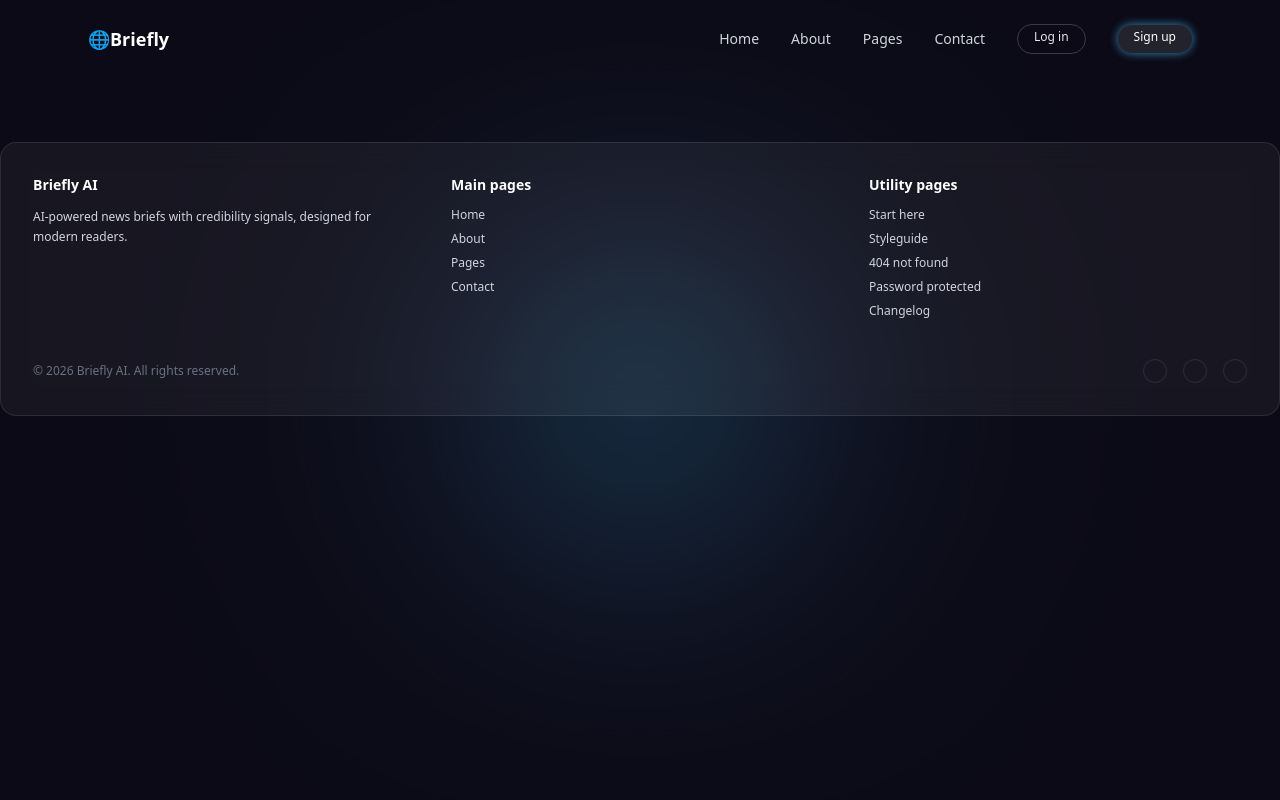
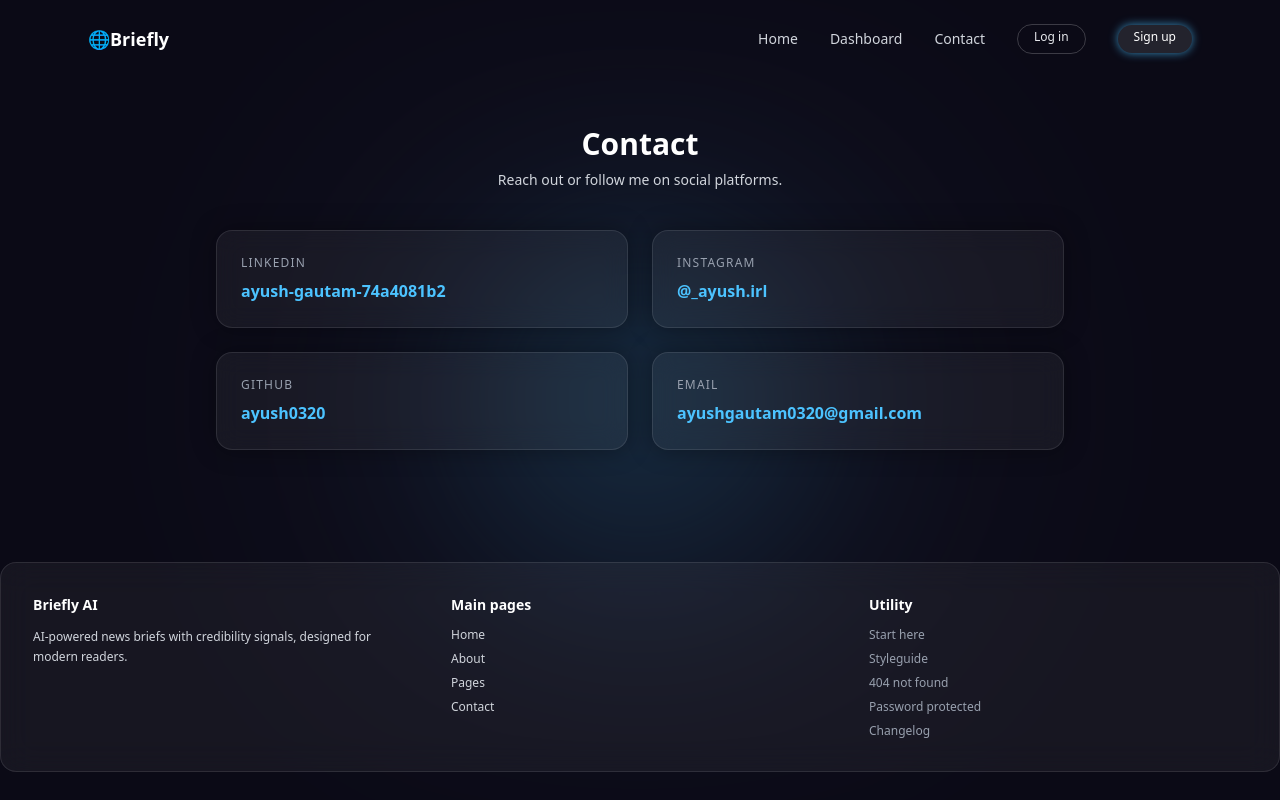
Before and after one commit to ayush0320/briefly-ai, a React (Vite) app in the folder client/: page /contact in a window 1280 px wide. Built offline with nearby package versions, Linux system fonts and the light colour scheme; no server answers.

Commit message:
feat: Add About and Contact pages; update Navbar and Footer links

```diff
--- a/client/src/App.tsx
+++ b/client/src/App.tsx
@@ -8,7 +8,8 @@ import Login from "./pages/Login.tsx";
 import Register from "./pages/Register.tsx";
 import Preferences from "./pages/Preferences.tsx";
 import Credibility from "./pages/Credibility.tsx";
-import Search from "./pages/Search.tsx";
+import Contact from "./pages/Contact.tsx";
+import About from "./pages/About.tsx";
 
 const Home = () => (
   <>
@@ -28,7 +29,8 @@ const App = () => {
         <Routes>
           <Route path="/" element={<Home />} />
           <Route path="/dashboard" element={<Dashboard />} />
-          <Route path="/search" element={<Search />} />
+          <Route path="/contact" element={<Contact />} />
+          <Route path="/about" element={<About />} />
           <Route path="/login" element={<Login />} />
           <Route path="/register" element={<Register />} />
           <Route path="/preferences" element={<Preferences />} />
--- a/client/src/components/Footer.tsx
+++ b/client/src/components/Footer.tsx
@@ -1,14 +1,20 @@
-import React from 'react'
+import React from "react";
+import { Link } from "react-router-dom";
 
 const Footer = () => {
+  const mainLinks = [
+    { label: "Home", to: "/" },
+    { label: "About", to: "/about" },
+    { label: "Pages", to: "/pages" },
+    { label: "Contact", to: "/contact" },
+  ];
 
-    const mainLinks = ["Home", "About", "Pages", "Contact"];
   const utilityLinks = [
     "Start here",
     "Styleguide",
     "404 not found",
     "Password protected",
-    "Changelog"
+    "Changelog",
   ];
 
   return (
@@ -27,41 +33,27 @@ const Footer = () => {
             <h4 className="text-white font-semibold">Main pages</h4>
             <ul className="mt-3 space-y-2 text-xs">
               {mainLinks.map((item) => (
-                  <li key={item}>
-                    <a href="#" className="hover:text-white transition">
-                      {item}
-                    </a>
+                <li key={item.label}>
+                  <Link to={item.to} className="hover:text-white transition">
+                    {item.label}
+                  </Link>
                 </li>
               ))}
             </ul>
           </div>
 
           <div>
-              <h4 className="text-white font-semibold">Utility pages</h4>
-              <ul className="mt-3 space-y-2 text-xs">
+            <h4 className="text-white font-semibold">Utility</h4>
+            <ul className="mt-3 space-y-2 text-xs text-gray-400">
               {utilityLinks.map((item) => (
-                  <li key={item}>
-                    <a href="#" className="hover:text-white transition">
-                      {item}
-                    </a>
-                  </li>
+                <li key={item}>{item}</li>
               ))}
             </ul>
           </div>
         </div>
+      </footer>
+    </div>
+  );
+};
 
-          <div className="mt-10 flex flex-col md:flex-row md:items-center md:justify-between text-xs text-gray-500">
-            <p>© 2026 Briefly AI. All rights reserved.</p>
-            <div className="mt-4 md:mt-0 flex gap-4">
-              <span className="h-6 w-6 rounded-full border border-white/10" />
-              <span className="h-6 w-6 rounded-full border border-white/10" />
-              <span className="h-6 w-6 rounded-full border border-white/10" />
-            </div>
-          </div>
-        </footer>
-
-    </div>
-  )
-}
-
-export default Footer
+export default Footer;
--- a/client/src/components/Navbar.tsx
+++ b/client/src/components/Navbar.tsx
@@ -1,16 +1,20 @@
 import React, { useEffect, useState } from "react";
-import { useLocation, useNavigate } from "react-router-dom";
+import { useLocation, useNavigate, Link } from "react-router-dom";
 import api from "../utils/api";
 
 const Navbar = () => {
   const navigate = useNavigate();
-  const location = useLocation();
+  const location = useLocation(); // To detect route changes for auth check
 
   // Track if the user is logged in
   const [isAuthenticated, setIsAuthenticated] = useState(false);
 
-  // Navigation links
-  const mainLinks = ["Home", "About", "Pages", "Contact"];
+  // Navigation links (label + route)
+  const mainLinks = [
+    { label: "Home", to: "/" },
+    { label: "Dashboard", to: "/dashboard" },
+    { label: "Contact", to: "/contact" },
+  ];
 
   // Check auth status whenever route changes
   useEffect(() => {
@@ -52,17 +56,21 @@ const Navbar = () => {
       <header className="relative z-10">
         <nav className="mx-auto flex max-w-6xl items-center justify-between px-6 py-6">
           <div className="flex items-center gap-2 text-lg font-semibold">
-            <a href="/">
+            <Link to="/">
               <span className="text-white">🌐</span>
               Briefly
-            </a>
+            </Link>
           </div>
 
           <div className="hidden md:flex items-center gap-8 text-sm text-gray-300">
             {mainLinks.map((item) => (
-              <a key={item} href="#" className="hover:text-white transition">
-                {item}
-              </a>
+              <Link
+                key={item.label}
+                to={item.to}
+                className="hover:text-white transition"
+              >
+                {item.label}
+              </Link>
             ))}
 
             {/* Show either Login/Signup OR Logout based on auth */}
--- /dev/null
+++ b/client/src/pages/About.tsx
@@ -0,0 +1,19 @@
+import React from "react";
+
+const About = () => {
+  return (
+    <div className="relative z-10 mx-auto max-w-4xl px-6 py-12">
+      <div className="text-center">
+        <h1 className="text-3xl font-semibold text-white">About Briefly AI</h1>
+        <p className="mt-4 text-sm text-gray-300 leading-relaxed">
+          Briefly AI is a news platform that delivers concise, AI‑powered
+          summaries with credibility signals. It helps users stay informed by
+          turning long articles into short, easy‑to‑read briefs while also
+          analyzing reliability.
+        </p>
+      </div>
+    </div>
+  );
+};
+
+export default About;
--- /dev/null
+++ b/client/src/pages/Contact.tsx
@@ -0,0 +1,61 @@
+import React from "react";
+
+// Contact data in one place (easy to update later)
+const contactLinks = [
+  {
+    label: "LinkedIn",
+    value: "ayush-gautam-74a4081b2",
+    url: "https://www.linkedin.com/in/ayush-gautam-74a4081b2/",
+  },
+  {
+    label: "Instagram",
+    value: "@_ayush.irl",
+    url: "https://instagram.com/_ayush.irl",
+  },
+  {
+    label: "GitHub",
+    value: "ayush0320",
+    url: "https://github.com/ayush0320",
+  },
+  {
+    label: "Email",
+    value: "ayushgautam0320@gmail.com",
+    url: "mailto:ayushgautam0320@gmail.com",
+  },
+];
+
+const Contact = () => {
+  return (
+    <div className="relative z-10 mx-auto max-w-4xl px-6 py-12">
+      {/* Page header */}
+      <div className="text-center">
+        <h1 className="text-3xl font-semibold text-white">Contact</h1>
+        <p className="mt-2 text-sm text-gray-300">
+          Reach out or follow me on social platforms.
+        </p>
+      </div>
+
+      {/* Contact cards */}
+      <div className="mt-10 grid gap-6 sm:grid-cols-2">
+        {contactLinks.map((item) => (
+          <a
+            key={item.label}
+            href={item.url}
+            target="_blank"
+            rel="noopener noreferrer"
+            className="rounded-2xl border border-white/10 bg-white/5 p-6 text-left text-sm text-white backdrop-blur-md shadow-[0_0_25px_rgba(0,0,0,0.35)] transition hover:bg-white/10"
+          >
+            <div className="text-xs uppercase tracking-widest text-gray-400">
+              {item.label}
+            </div>
+            <div className="mt-2 text-base font-semibold text-[color:var(--color-neon-blue)]">
+              {item.value}
+            </div>
+          </a>
+        ))}
+      </div>
+    </div>
+  );
+};
+
+export default Contact;
```
Lines whose indentation alone changed are shown as unchanged.
